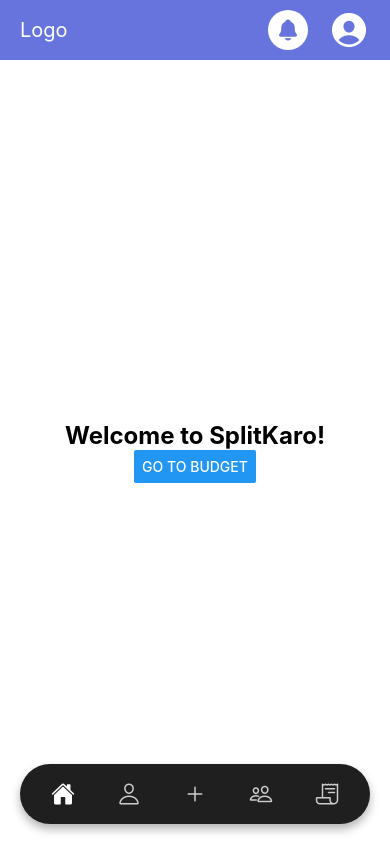
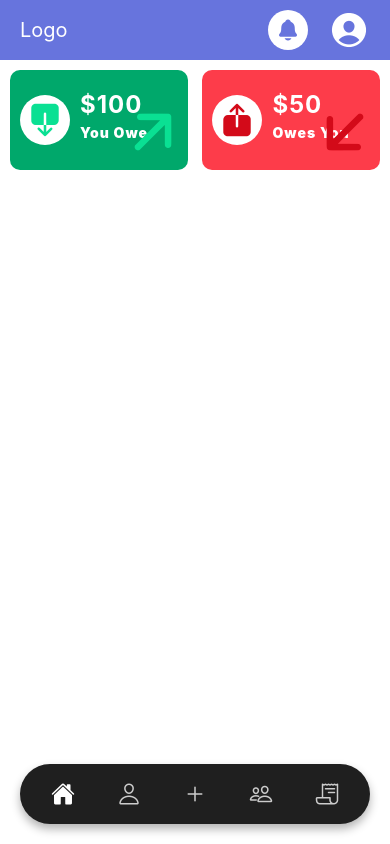
Before and after one commit to anshusinha872/splitKaro, a React Native app in the folder SplitKaroApp/: screen /MainApp in a window 390 px wide. Built offline with nearby package versions, Linux system fonts and the light colour scheme.

Commit message:
Add BalanceCard component and integrate it into HomeScreen; update styles and layout

```diff
--- /dev/null
+++ b/SplitKaroApp/src/components/BalanceCard.js
@@ -0,0 +1,82 @@
+import { View, Text, StyleSheet } from "react-native";
+import React from "react";
+import { Ionicons } from "@expo/vector-icons"; // Import Ionicons
+
+const BalanceCard = (props) => {
+  return (
+    <View
+      style={{
+        ...styles.balanceCard,
+        backgroundColor: props.type === "owe" ? "#00A86B" : "#FD3C4A",
+      }}
+    >
+      <View style={{ flexDirection: "row", alignItems: "center",height:100 }}>
+        <View style={styles.iconContainer}>
+          <Ionicons
+            name="log-out"
+            size={40}
+            style={{ transform: [{ rotate: props.type === "owe" ? "90deg" : "-90deg" }] }}
+            color={props.type === "owe" ? "#0ae093" : "#d30a19"}
+          />
+        </View>
+        <View>
+          <Text style={styles.amount}>${props.amount}</Text>
+          <Text style={styles.oweText}>
+            {props.type === "owe" ? "You Owe" : "Owes You"}
+          </Text>
+        </View>
+      </View>
+      <Ionicons
+        name={props.type === "owe" ? "arrow-up" : "arrow-down"} // Change arrow direction based on type
+        size={70}
+        color={props.type === "owe" ? "#0ae093" : "#d30a19"} // Change arrow color based on type
+        style={styles.arrowIcon}
+      />{" "}
+      {/* Adding arrow icon */}
+    </View>
+  );
+};
+
+export default BalanceCard;
+
+const styles = StyleSheet.create({
+  balanceCard: {
+    width: "48%",
+    // padding: 10,
+    height: 100,
+    borderRadius: 10,
+  },
+  amount: {
+    fontSize: 24,
+    fontWeight: "bold",
+    color: "#fff",
+    marginBottom: 5,
+    zIndex: 1,
+    letterSpacing: 1,
+  },
+  iconContainer: {
+    backgroundColor: "#fff",
+    width: 50,
+    height: 50,
+    borderRadius: 25,
+    marginLeft: 10,
+    marginRight: 10,
+    flexDirection: "column",
+    justifyContent: "center",
+    alignItems: "center",
+  },
+  oweText: {
+    fontSize: 14,
+    color: "#fff",
+    letterSpacing: 1,
+    marginBottom: 10,
+    zIndex: 1,
+    fontWeight: "900",
+  },
+  arrowIcon: {
+    position: "absolute",
+    bottom: 0,
+    right: 0,
+    transform: [{ rotate: "45deg" }],
+  },
+});
--- a/SplitKaroApp/src/screens/HomeScreen.js
+++ b/SplitKaroApp/src/screens/HomeScreen.js
@@ -1,11 +1,24 @@
-import React from 'react';
-import { View, Text, Button, StyleSheet } from 'react-native';
-
+import React from "react";
+import { View, Text, Button, StyleSheet } from "react-native";
+import BalanceCard from "../components/BalanceCard";
 export default function HomeScreen({ navigation }) {
   return (
     <View style={styles.container}>
-      <Text style={styles.title}>Welcome to SplitKaro!</Text>
-      <Button title="Go to Budget" onPress={() => navigation.navigate('Budget')} />
+      {/* <Text style={styles.title}>Welcome to SplitKaro!</Text>
+      <Button
+        title="Go to Budget"
+        onPress={() => navigation.navigate("Budget")}
+      /> */}
+      <View style={styles.balanceCardContainer}>
+        <BalanceCard
+          amount={100}
+          type="owe"
+        />
+        <BalanceCard
+          amount={50}
+          type="owed"
+        />
+      </View>
     </View>
   );
 }
@@ -13,12 +26,19 @@
 const styles = StyleSheet.create({
   container: {
     flex: 1,
-    alignItems: 'center',
-    justifyContent: 'center',
-    backgroundColor:"#fff"
+    // alignItems: "center",
+    // justifyContent: "center",
+    backgroundColor: "#fff",
   },
   title: {
     fontSize: 24,
-    fontWeight: 'bold',
+    fontWeight: "bold",
+  },
+  balanceCardContainer: {
+    width: "100%",
+    padding: 10,
+    flexDirection: "row",
+    alignItems: "center",
+    justifyContent: "space-between",
   },
 });
```
